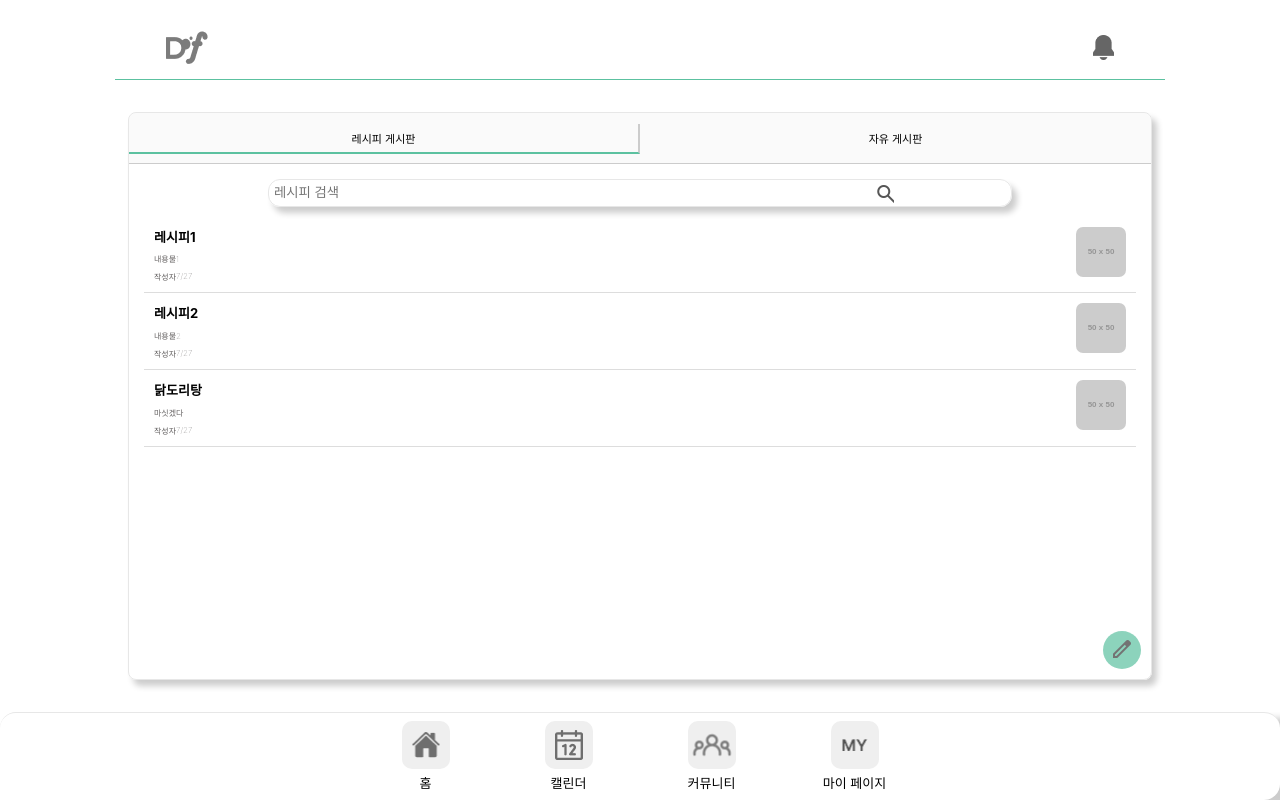
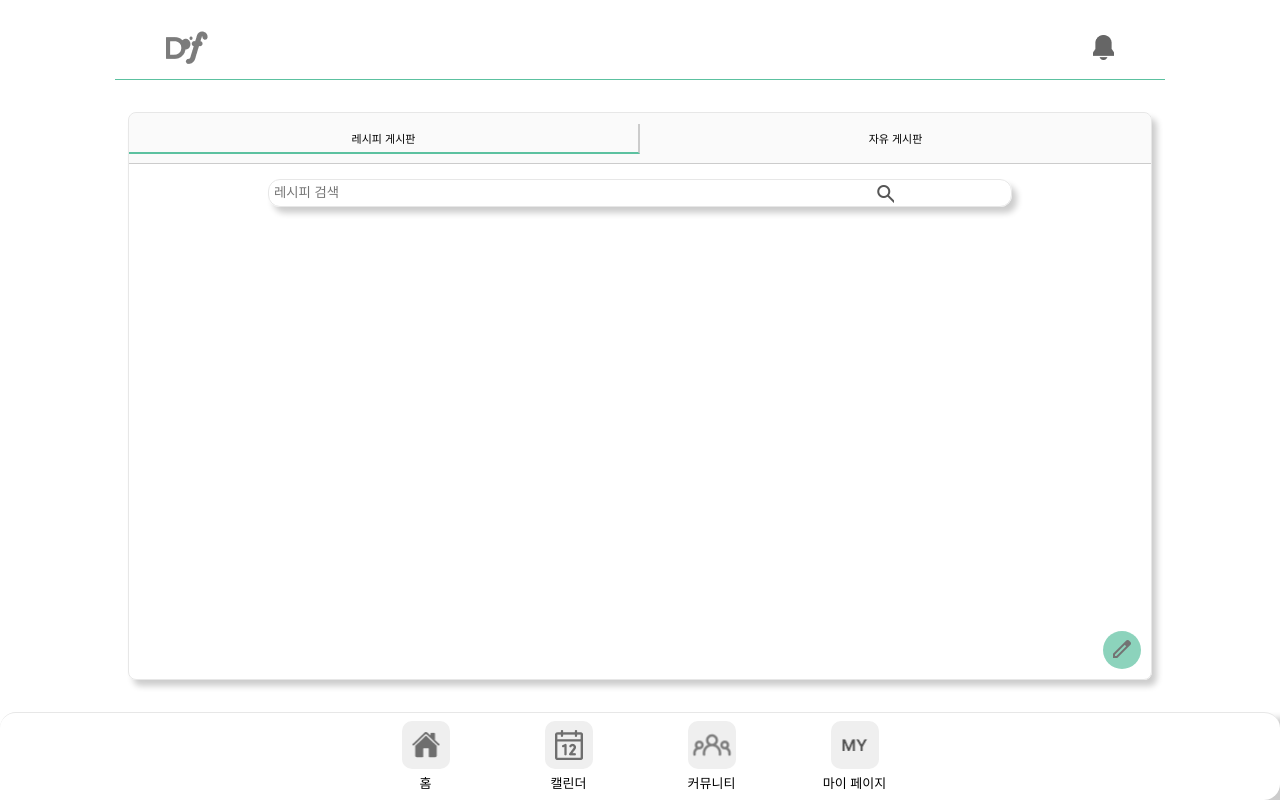
Before and after one commit to dani0910/group-project, a React (Create React App) app: page /community in a window 1280 px wide. Built offline with nearby package versions, Linux system fonts and the light colour scheme.

Commit message:
C:/Users/dlekd/AppData/Local/Programs/Git/community/write 값 전달

```diff
--- a/package.json
+++ b/package.json
@@ -11,7 +11,7 @@
     "react-dom": "^18.3.1",
     "react-js-pagination": "^3.0.3",
     "react-paginate": "^8.2.0",
-    "react-router-dom": "^6.25.1",
+    "react-router-dom": "^6.26.0",
     "react-scripts": "5.0.1",
     "react-slick": "^0.30.2",
     "slick-carousel": "^1.8.1",
--- a/src/components/community/community.jsx
+++ b/src/components/community/community.jsx
@@ -1,7 +1,7 @@
 import React, { useEffect, useState} from "react";
 import "./css/community.css";
 import { Header, MenuBar } from '../main/main';
-import { Link } from "react-router-dom"
+import { Link, useLocation } from "react-router-dom"
 import Pagination from "react-js-pagination";
 
 const Community = () => {
@@ -26,56 +26,25 @@ const Community = () => {
     );
 }
 
-// const RecipePostBBS = () => {
-//     const [recipePost, setRecipePost] = useState([]);
-//     useEffect(()=>{
-//         const allRecipePost = [
-//             {title: '레시피1', content: '내용물1', author: '작성자', date: '7/27', img:''},
-//             {title: '레시피2', content: '내용물2', author: '작성자', date: '7/27', img:''},
-//         ];
-//         setRecipePost(allRecipePost);
-//     }, []);
-
-
-//     return(
-//         <>
-//             <form className="recipeForm commuForm">
-//                 <input type="text" className="searchInput" placeholder="레시피 검색"/>
-//                 <button className="searchBtn"><span class="material-symbols-outlined">search</span></button>
-//             </form>
-//             <ul className="recipeBox commuBox">
-//                 {recipePost.map((post,i)=>{
-//                     return(
-//                         <li key={i} className="recipeList commuList">
-//                             <div className="txtBox">
-//                                 <h4 className="recipeTitle commuTitle">{post.title}</h4>
-//                                 <p className="recipeContent commuContent">{post.content}</p>
-//                                 <div className="recipeEtc commuEtc">
-//                                     <p className="recipeAuthor commuAuthor">{post.author}</p>
-//                                     <p className="recipeDate commuDate">{post.date}</p>
-//                                 </div>
-//                             </div>
-//                             <img src={post.img || "https://via.placeholder.com/50"} alt="" />
-//                         </li>
-//                     )
-//                 })}
-//             </ul>
-//             <Link to="/community/write"><button className="writingBtn"><span class="material-symbols-outlined">edit</span></button></Link>
-//         </>
-//     );
-// }
 const RecipePostBBS = () => {
     const [recipePost, setRecipePost] = useState([]);
     const [searchQuery, setSearchQuery] = useState('');
+    const location = useLocation();
+    const newPost = location.state?.newPost;
 
     useEffect(() => {
-        const allRecipePost = [
-            {title: '레시피1', content: '내용물1', author: '작성자', date: '7/27', img:''},
-            {title: '레시피2', content: '내용물2', author: '작성자', date: '7/27', img:''},
-            {title: '닭도리탕', content: '마싯겠다', author: '작성자', date: '7/27', img:''},
-        ];
-        setRecipePost(allRecipePost);
-    }, []);
+        if (newPost) {
+            setRecipePost(prevPosts => {
+                // Check if newPost already exists in the array
+                const isDuplicate = prevPosts.some(post => post.title === newPost.title && post.content === newPost.content);
+                if (isDuplicate) {
+                    return prevPosts;
+                } else {
+                    return [newPost, ...prevPosts];
+                }
+            });
+        }
+    }, [newPost]);
 
     // 검색어를 기준으로 레시피를 필터링
     const filteredRecipePost = recipePost.filter(post =>
@@ -83,7 +52,8 @@ const RecipePostBBS = () => {
         post.content.toLowerCase().includes(searchQuery.toLowerCase())
     );
 
-    // 검색어 입력 처리
+    console.log(recipePost)
+
     const handleSearchChange = (e) => {
         setSearchQuery(e.target.value);
     };
--- a/src/components/community/css/writePage.css
+++ b/src/components/community/css/writePage.css
@@ -47,6 +47,7 @@
 .writeContainer > .optionBox > div{
     width: 50%;
     font-size: 12px;
+    width: 100px;
 }
 .writeContainer > .optionBox > .photoOption > p{
     border-right: 1px solid #c4c4c4;
--- a/src/components/community/writePage.jsx
+++ b/src/components/community/writePage.jsx
@@ -8,9 +8,8 @@ const WritePage = () => {
     const [content, setContent] = useState('');
     const [img, setImg] = useState('');
     const navigate = useNavigate();
-    const [ recipePost, setRecipePost ] = useState('');
 
-    const handleSubmit = (e) => {
+    const handleSubmit = async (e) => {
         e.preventDefault();
         const newPost  = {
             title,
@@ -19,15 +18,31 @@ const WritePage = () => {
             date: new Date().toLocaleDateString('ko-KR'),
             img: ' '
         }
+        console.log(newPost)
 
-        setRecipePost((prevPosts) => {
-                const recipePost = [...prevPosts, newPost];
-                console.log('추가된 post', newPost);
-                console.log('전체 post', recipePost);
-                return recipePost;
-        })
-        navigate("/community", { state: { recipePost} }); // 페이지 넘어갈 때 값 전달이 안됨
-    };
+        try {
+            const response = await fetch("http://localhost:8000/blogs/", {
+                method: "POST",
+                headers: {
+                    "Content-Type": "application/json",
+                },
+                body: JSON.stringify(newPost)
+            });
+
+            if (response.ok) {
+                const result = await response.json();
+                console.log('Success:', result);
+                navigate('/community', { state: { newPost: result } }); // 작성된 글을 상태로 전달
+            } else {
+                throw new Error('Failed to post');
+            }
+        } catch (error) {
+            console.error('Error:', error);
+        }
+
+        navigate('/community', { state: { newPost }})
+
+    }
 
     return(
         <>
```
Also changed, not shown: 1 other file (tests, documents, lock files or other folders).
